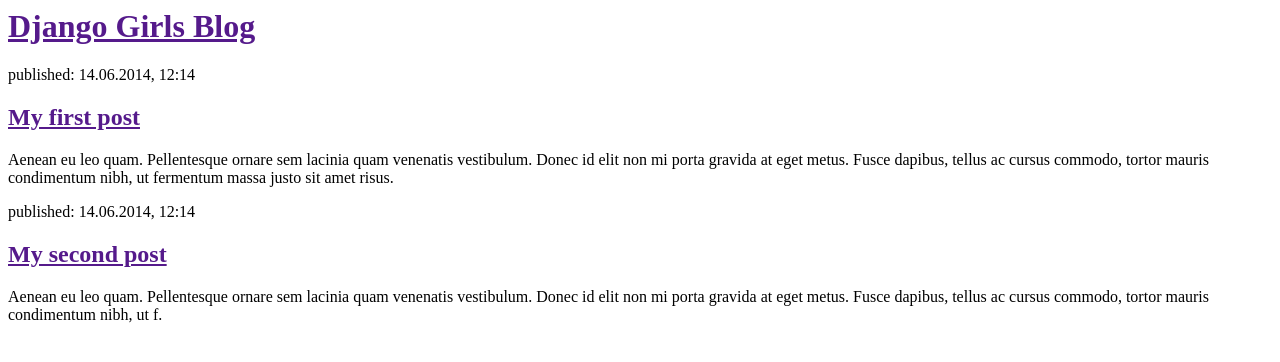
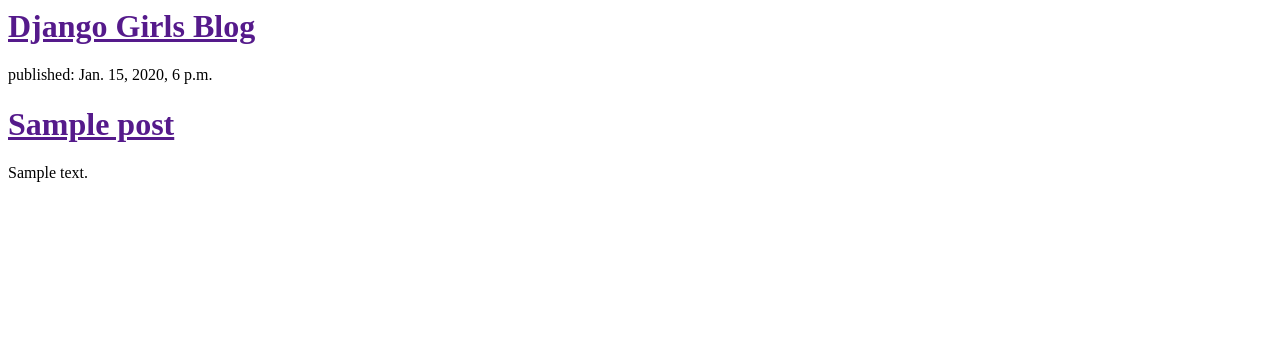
Before and after one commit to xjiangfan/first-django-blog, a Django app: page / in a window 1280 px wide. Shown: the top 362 px of the page. Run offline with Django 3.2, Linux system fonts and the light colour scheme; tables that the repository leaves empty hold one stand-in row (values such as "Sample post").

Commit message:
Modified templates to display posts from database.

```diff
--- a/blog/templates/blog/post_list.html
+++ b/blog/templates/blog/post_list.html
@@ -7,16 +7,33 @@
             <h1><a href="">Django Girls Blog</a></h1>
         </div>
 
+        <!-- <div> -->
+            <!-- <p>published: 14.06.2014, 12:14</p> -->
+            <!-- <h2><a href="">My first post</a></h2> -->
+            <!-- <p>Aenean eu leo quam. Pellentesque ornare sem lacinia quam venenatis vestibulum. Donec id elit non mi porta gravida at eget metus. Fusce dapibus, tellus ac cursus commodo, tortor mauris condimentum nibh, ut fermentum massa justo sit amet risus.</p> -->
+        <!-- </div> -->
+
+        <!-- <div> -->
+            <!-- <p>published: 14.06.2014, 12:14</p> -->
+            <!-- <h2><a href="">My second post</a></h2> -->
+            <!-- <p>Aenean eu leo quam. Pellentesque ornare sem lacinia quam venenatis vestibulum. Donec id elit non mi porta gravida at eget metus. Fusce dapibus, tellus ac cursus commodo, tortor mauris condimentum nibh, ut f.</p> -->
+        <!-- </div> -->
+
+		<!-- <div> -->
+			<!-- {{ posts }} -->
+		<!-- </div> -->
+
+		<!-- {% for post in posts %} -->
+        <!-- {{ post }} -->
+		<!-- {% endfor %} -->
+
+		{% for post in posts %}
         <div>
-            <p>published: 14.06.2014, 12:14</p>
-            <h2><a href="">My first post</a></h2>
-            <p>Aenean eu leo quam. Pellentesque ornare sem lacinia quam venenatis vestibulum. Donec id elit non mi porta gravida at eget metus. Fusce dapibus, tellus ac cursus commodo, tortor mauris condimentum nibh, ut fermentum massa justo sit amet risus.</p>
+            <p>published: {{ post.published_date }}</p>
+            <h1><a href="">{{ post.title }}</a></h1>
+            <p>{{ post.text|linebreaksbr }}</p>
         </div>
+		{% endfor %}
 
-        <div>
-            <p>published: 14.06.2014, 12:14</p>
-            <h2><a href="">My second post</a></h2>
-            <p>Aenean eu leo quam. Pellentesque ornare sem lacinia quam venenatis vestibulum. Donec id elit non mi porta gravida at eget metus. Fusce dapibus, tellus ac cursus commodo, tortor mauris condimentum nibh, ut f.</p>
-        </div>
     </body>
 </html>
--- a/blog/views.py
+++ b/blog/views.py
@@ -1,5 +1,10 @@
 from django.shortcuts import render
+
+from .models import Post
+from django.utils import timezone
 
 # Create your views here.
 def post_list(request):
-    return render(request, 'blog/post_list.html', {})
+	posts = Post.objects.filter(published_date__lte=timezone.now()).order_by('published_date')
+
+	return render(request, 'blog/post_list.html', {'posts': posts})
--- a/mysite/settings.py
+++ b/mysite/settings.py
@@ -27,7 +27,7 @@ DEBUG = True
 
 # 部署到服务器后需要添加相应的域名
 # ALLOWED_HOSTS = []
-ALLOWED_HOSTS = ['jiangfan.pythonanywhere.com']
+ALLOWED_HOSTS = ['jiangfan.pythonanywhere.com', '127.0.0.1']
 
 
 # Application definition
@@ -44,13 +44,13 @@ INSTALLED_APPS = [
 
 MIDDLEWARE = [
     'django.middleware.security.SecurityMiddleware',
+	'whitenoise.middleware.WhiteNoiseMiddleware',
     'django.contrib.sessions.middleware.SessionMiddleware',
     'django.middleware.common.CommonMiddleware',
     'django.middleware.csrf.CsrfViewMiddleware',
     'django.contrib.auth.middleware.AuthenticationMiddleware',
     'django.contrib.messages.middleware.MessageMiddleware',
     'django.middleware.clickjacking.XFrameOptionsMiddleware',
-	# 'whitenoise.middleware.WhiteNoiseMiddleware',
 ]
 
 ROOT_URLCONF = 'mysite.urls'
```
